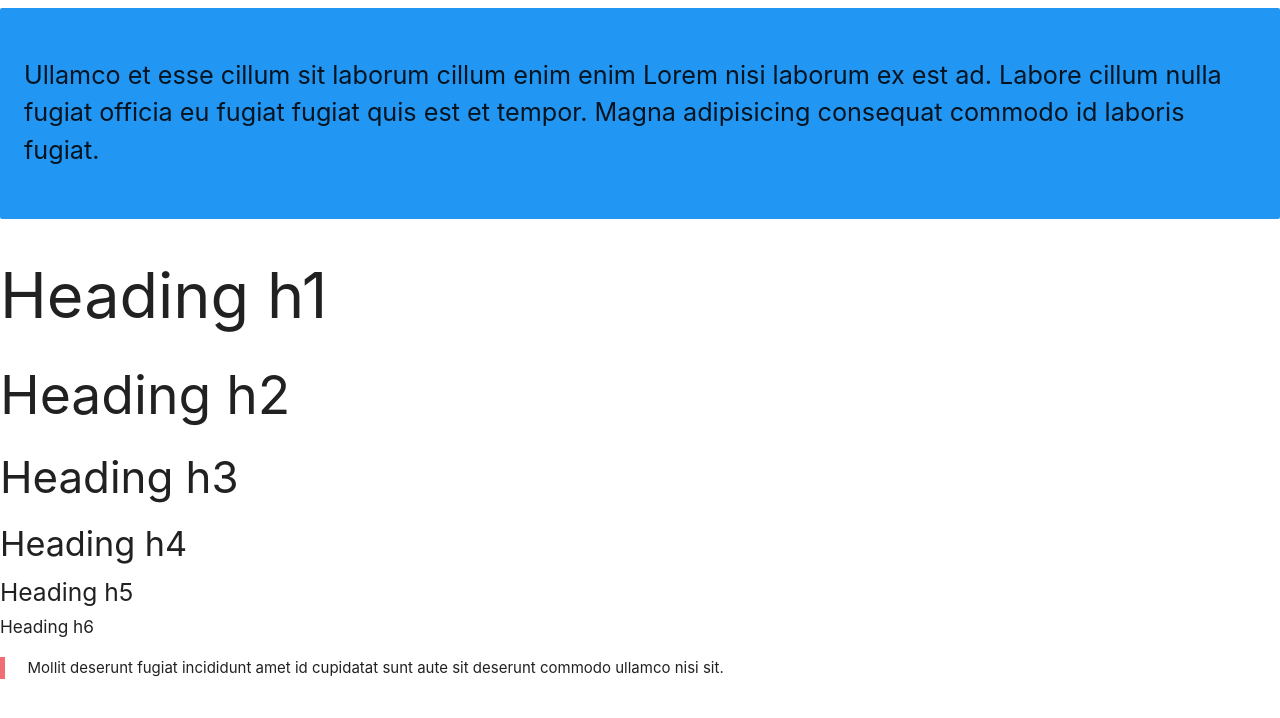
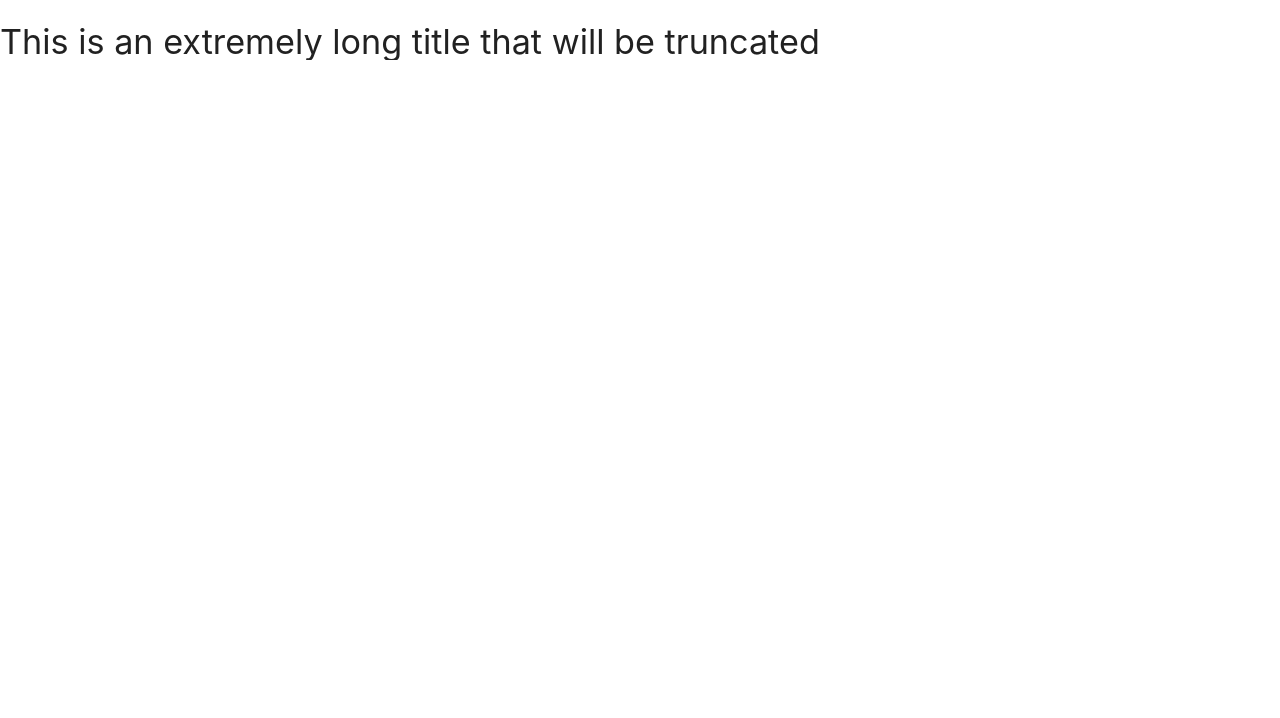
Before and after one commit to deOliveiraDiego/materialize_css, a plain HTML site: page index.html in a window 1280 px wide. Drawn offline with nearby package versions, Linux system fonts and the light colour scheme.

Commit message:
Até a aula 10

```diff
--- a/index.html
+++ b/index.html
@@ -1,26 +1,19 @@
 <!DOCTYPE html>
 <html>
+
 <head>
 	<meta charset="utf-8" />
 	<meta http-equiv="X-UA-Compatible" content="IE=edge">
 	<title>Materialize</title>
 	<meta name="viewport" content="width=device-width, initial-scale=1">
-        <link rel="stylesheet" type="text/css" media="screen" href="css/materialize.css"    />
+	<link rel="stylesheet" type="text/css" media="screen" href="css/materialize.css" />
 	<link rel="stylesheet" href="css/custom.css">
 </head>
+
 <body>
+	<h4 class="truncate hoverable">This is an extremely long title that will be truncated</h4>
 
-        <div class="card-panel blue z-depth-0"> <p class="flow-text">Ullamco et esse cillum sit laborum cillum enim enim Lorem nisi laborum ex est ad. Labore cillum nulla fugiat officia eu fugiat fugiat quis est et tempor. Magna adipisicing consequat commodo id laboris fugiat.</p></div>
-
-            <h1>Heading h1</h1>
-            <h2>Heading h2</h2>
-            <h3>Heading h3</h3>
-            <h4>Heading h4</h4>
-            <h5>Heading h5</h5>
-            <h6>Heading h6</h6>
-
-            <blockquote>Mollit deserunt fugiat incididunt amet id cupidatat sunt aute sit deserunt commodo ullamco nisi sit.</blockquote>
-        <script src="https://code.jquery.com/jquery-3.3.1.min.js" integrity="sha256-FgpCb/KJQlLNfOu91ta32o/NMZxltwRo8QtmkMRdAu8="   crossorigin="anonymous"></script>
+	<script src="https://code.jquery.com/jquery-3.3.1.min.js" integrity="sha256-FgpCb/KJQlLNfOu91ta32o/NMZxltwRo8QtmkMRdAu8=" crossorigin="anonymous"></script>
 	<script src="js/materialize.js"></script>
 </body>
 </html>
```
Also changed, not shown: img/Me.jpeg (added). Lines whose indentation alone changed are shown as unchanged.
